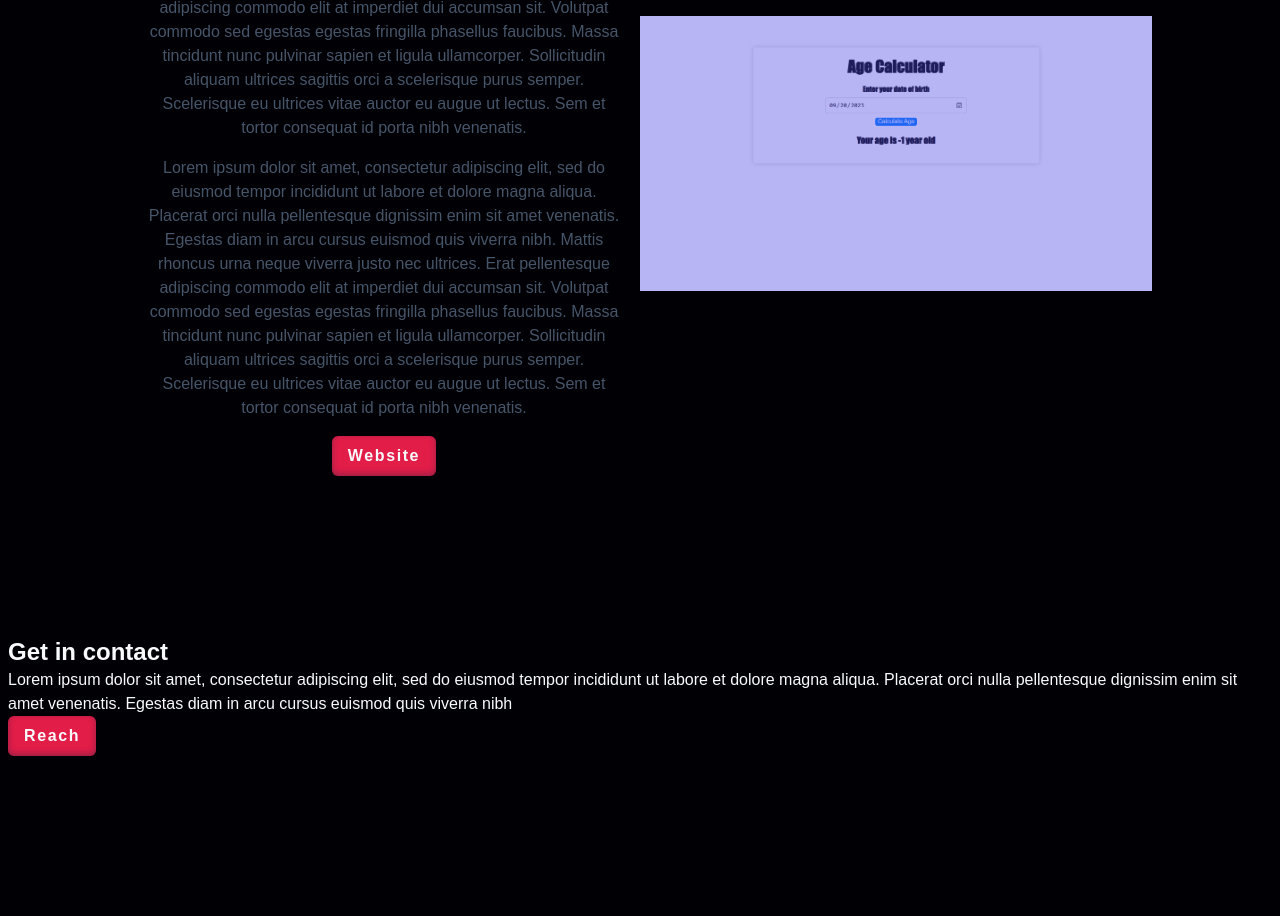
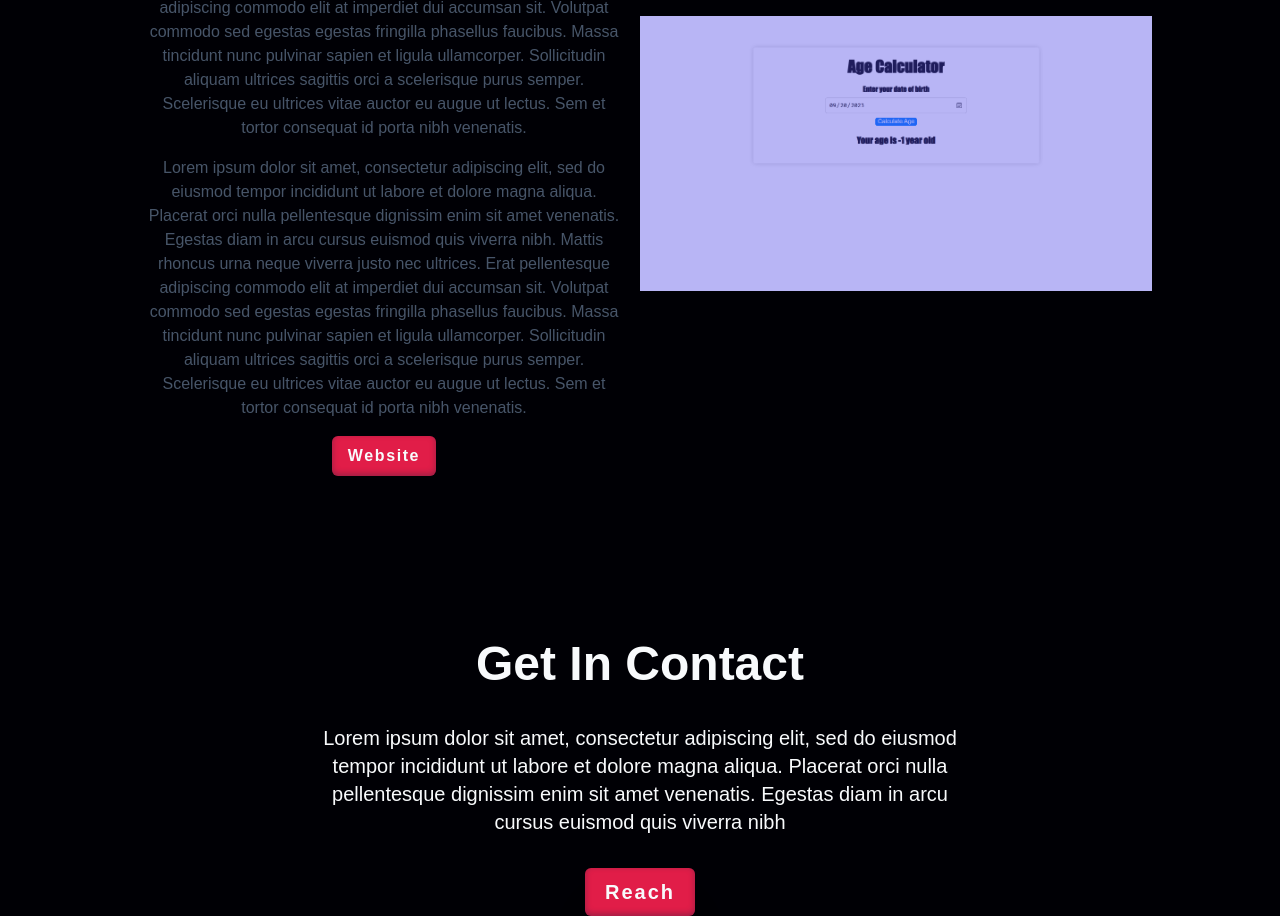
Before and after one commit to Dealer03/portfolio, a website built with Vite: page index.html in a window 1280 px wide. Shown: the part 7123-8039 px from the top of the page. Before the commit the page ends 7879 px from the top, so only its background shows below. Built offline with nearby package versions, Linux system fonts and the light colour scheme; a web font is replaced by a local one.

Commit message:
Completes the contact and footer section

```diff
--- a/styles.css/components/contact.css
+++ b/styles.css/components/contact.css
@@ -1,14 +1,86 @@
+.contact {
+    display: flex;
+    flex-direction: column;
+    justify-content: center;
+    align-items: center;
+    text-align: center;
+    gap: 1rem;
+}
 
+.contact__title {
+    font-size: var(--size-2xl);
+    color: var(--clr-light);
+    text-transform: capitalize;
+}
+
+.contact__description {
+    font-size: var(--size-sm);
+    color: var(--clr-slate-600);
+    width: 60ch;
+}
+
+.contact__btn {
+    font-size: var(--size-sm);
+}
 
 /* xs */
-/* @media (min-width: 475px) {} */
+@media (min-width: 475px) {
+    .contact {
+        gap: 1.5rem;
+    }
+
+    .contact__title {
+        font-size: var(--size-3xl);
+
+    }
+
+    .contact__description {
+        font-size: var(--size-base);
+    }
+
+    .contact__btn {
+        font-size: var(--size-base);
+    }
+
+}
 /* sm */
  /* @media (min-width: 640px) {}  */
 /* md */
 /* @media (min-width: 768px) {} */
 /* Lg */
-/* @media (min-width: 1024px) {} */
+@media (min-width: 1024px) {
+    .contact__title {
+        font-size: var(--size-4xl);
+
+    }
+
+    .contact__description {
+        font-size: var(--size-lg);
+    }
+
+    .contact__btn {
+        font-size: var(--size-lg);
+    }
+
+}
 /* xL */
-/* @media (min-width: 1280px) {} */
+@media (min-width: 1280px) {
+    .contact {
+        gap: 2rem;
+    }
+    .contact__title {
+        font-size: var(--size-5xl);
+
+    }
+
+    .contact__description {
+        font-size: var(--size-xl);
+    }
+
+    .contact__btn {
+        font-size: var(--size-xl);
+    }
+
+}
 /* 2xL */
 /* @media (min-width: 1536px) {}  */
```
Also changed, not shown: styles.css/components/footer.css (added, +9 -0 lines).
